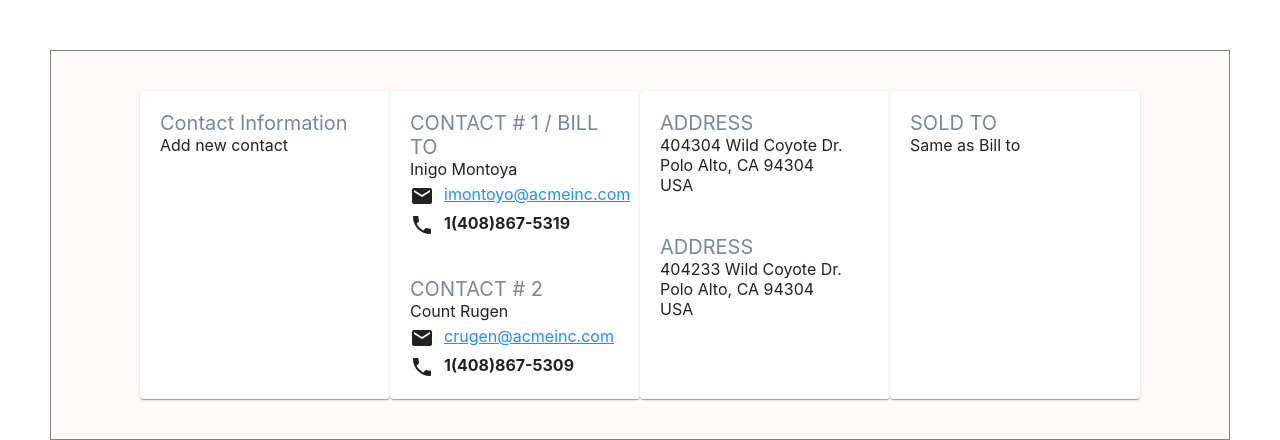
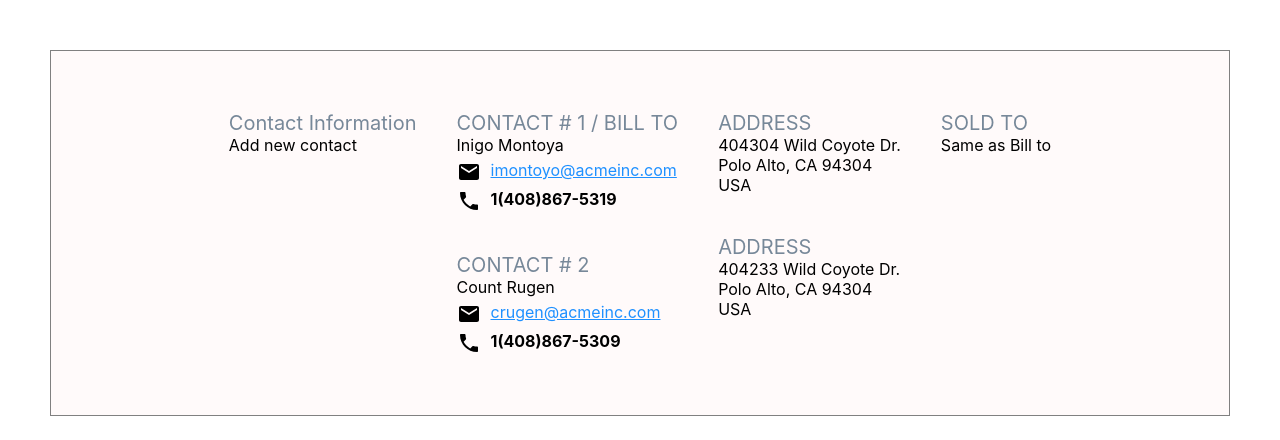
Before and after one commit to bIropka/cpc, a React (Create React App) app: page /1 in a window 1280 px wide. Shown: the top 440 px of the page. Built offline with nearby package versions, Linux system fonts and the light colour scheme.

Commit message:
Paper component deleted

```diff
--- a/src/details/Details.tsx
+++ b/src/details/Details.tsx
@@ -1,16 +1,12 @@
 import React, {useMemo} from 'react';
 import './Details.css';
 import {Detail, details} from "./details-data";
-import {Grid, makeStyles, Paper} from "@material-ui/core";
+import {Grid, makeStyles} from "@material-ui/core";
 import DetailsCell from "./DetailsCell";
 
 const useStyles = makeStyles((theme) => ({
     root: {
         flexGrow: 1,
-    },
-    paper: {
-        width: 250,
-        height: '100%'
     }
 }));
 
@@ -25,26 +21,18 @@ const Details = (props: { id: number }) => {
                     <Grid item xs={12}>
                         <Grid container justify="center" spacing={0}>
                             <Grid item>
-                                <Paper className={classes.paper}>
                                 <DetailsCell title={'Contact Information'} value={"Add new contact"}/>
-                                </Paper>
                             </Grid>
                             <Grid item>
-                                <Paper className={classes.paper}>
                                 <DetailsCell title={'CONTACT # 1 / BILL TO'} value={data.contact_1.name} list={data.contact_1.list}/>
                                 <DetailsCell title={'CONTACT # 2'} value={data.contact_2.name}  list={data.contact_2.list}/>
-                                </Paper>
                             </Grid>
                             <Grid item>
-                                <Paper className={classes.paper}>
                                 <DetailsCell title={'ADDRESS'} value={data.address_1}/>
                                 <DetailsCell title={'ADDRESS'} value={data.address_2}/>
-                                </Paper>
                             </Grid>
                             <Grid item>
-                                <Paper className={classes.paper}>
                                 <DetailsCell title={'SOLD TO'} value={data.soldTo}/>
-                                </Paper>
                             </Grid>
                         </Grid>
                     </Grid>
```
Lines whose indentation alone changed are shown as unchanged.
